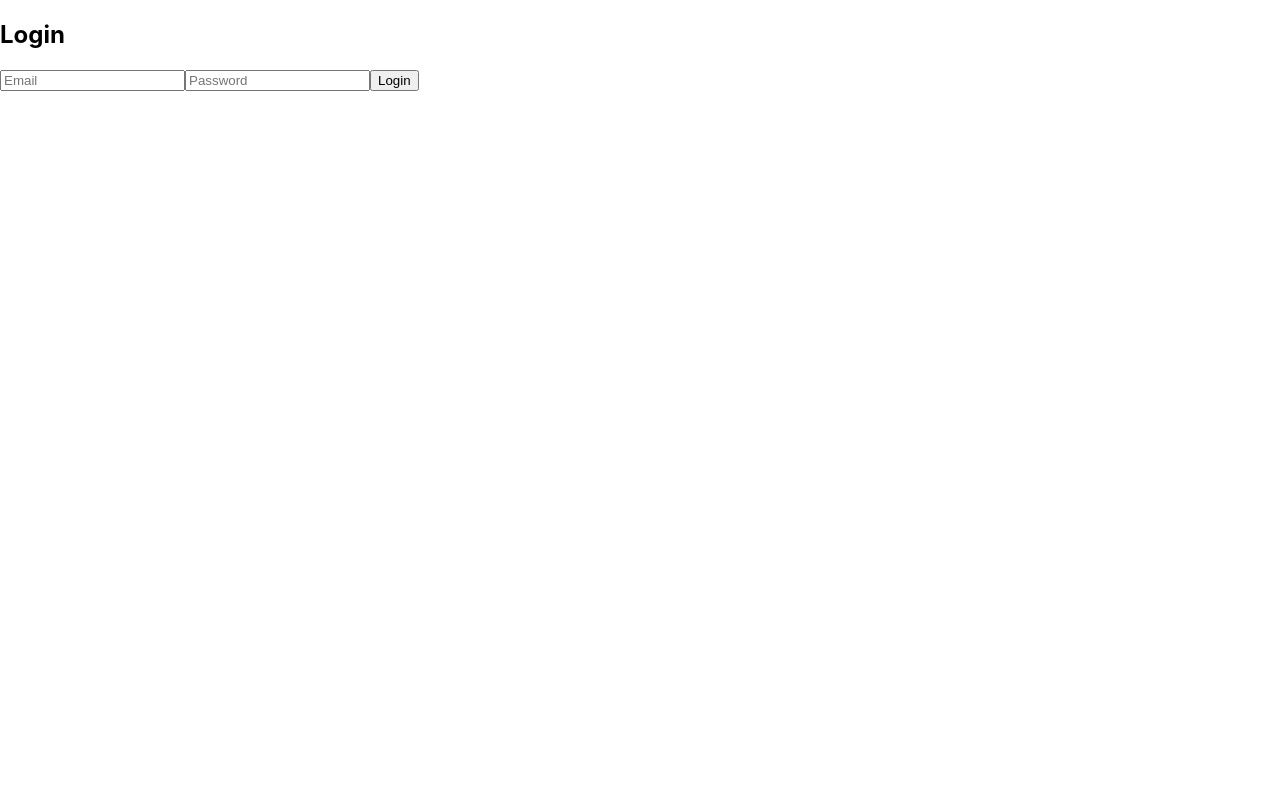
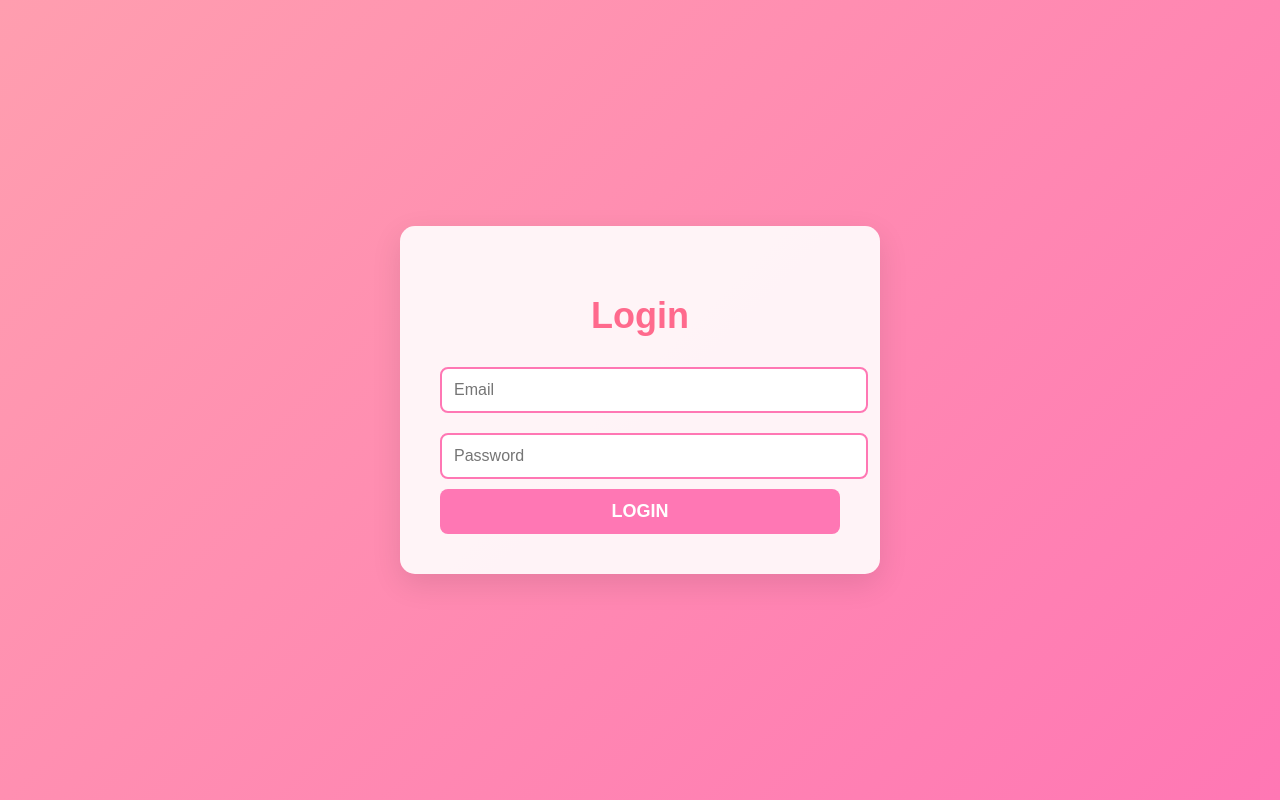
Before and after one commit to duyen2310/101446598_comp3123_assignment2_reactjs, a React (Create React App) app: page /login in a window 1280 px wide. Built offline with nearby package versions, Linux system fonts and the light colour scheme.

Commit message:
Login Signup Pinkie

```diff
--- a/src/components/Login.js
+++ b/src/components/Login.js
@@ -1,8 +1,10 @@
+// src/components/Login.js
 import React, { useState } from 'react';
 import axios from 'axios';
 import { useDispatch } from 'react-redux';
 import { login } from '../store/authSlice';  // Import login action
 import { useNavigate } from 'react-router-dom';
+import './style/Login.css';
 
 const Login = () => {
   const dispatch = useDispatch();
@@ -41,11 +43,11 @@ const Login = () => {
   };
 
   return (
-    <div>
+    <div className="login-page">
+      <div className="login-form-container">
         <h2>Login</h2>
-      {error && <p style={{ color: 'red' }}>{error}</p>}
-
-      <form >
+        {error && <p className="error-message">{error}</p>}
+        <form onSubmit={handleSubmit}>
           <input
             type="email"
             placeholder="Email"
@@ -60,8 +62,9 @@ const Login = () => {
             onChange={(e) => setPassword(e.target.value)}
             required
           />
-        <button type="submit" onClick={handleSubmit}>Login</button>
+          <button type="submit">Login</button>
         </form>
+      </div>
     </div>
   );
 };
--- a/src/components/Signup.js
+++ b/src/components/Signup.js
@@ -1,7 +1,7 @@
-// src/pages/SignupPage.js
 import React, { useState } from 'react';
 import axios from 'axios';
 import { useNavigate } from 'react-router-dom';
+import './style/Signup.css';
 
 const Signup = () => {
   const [username, setUsername] = useState('');
@@ -21,9 +21,8 @@ const Signup = () => {
     try {
       const response = await axios.post('https://101446598-comp-3123-assignment1.vercel.app/api/v1/user/signup', { username, email, password });
       if (response.data.user_id) {
-        navigate('/login');  // Redirect to login page after successful signup
-      } else {
-        setError(response.data.message);  // Show error message
+        navigate('/login');
+        setError(response.data.message);
       }
     } catch (err) {
       setError('An error occurred. Please try again.');
@@ -31,9 +30,10 @@ const Signup = () => {
   };
 
   return (
-    <div>
+    <div className="signup-page">
+      <div className="signup-form-container">
         <h2>Signup</h2>
-      {error && <p style={{ color: 'red' }}>{error}</p>}
+        {error && <p className="error-message">{error}</p>}  {/* Error message styling */}
         <form onSubmit={handleSignup}>
           <input
             type="text"
@@ -59,6 +59,7 @@ const Signup = () => {
           <button type="submit">Signup</button>
         </form>
       </div>
+    </div>
   );
 };
 
--- /dev/null
+++ b/src/components/style/Login.css
@@ -0,0 +1,63 @@
+.login-page {
+    display: flex;
+    justify-content: center;
+    align-items: center;
+    height: 100vh;
+    background: linear-gradient(135deg, #ff9eaf, #ff77b4);
+    font-family: 'Poppins', sans-serif;
+  }
+
+  .login-form-container {
+    background-color: rgba(255, 255, 255, 0.9);
+    padding: 40px;
+    border-radius: 15px;
+    width: 80%;
+    max-width: 400px;
+    box-shadow: 0 10px 30px rgba(0, 0, 0, 0.1);
+  }
+
+  .login-form-container h2 {
+    text-align: center;
+    font-size: 36px;
+    color: #ff6a8d; /* Soft pink */
+    margin-bottom: 20px;
+  }
+
+  input {
+    width: 100%;
+    padding: 12px;
+    margin: 10px 0;
+    border: 2px solid #ff77b4;
+    border-radius: 8px;
+    font-size: 16px;
+    outline: none;
+    transition: all 0.3s ease;
+  }
+
+  input:focus {
+    border-color: #ff4e88; /* Darker pink on focus */
+  }
+
+  button {
+    width: 100%;
+    padding: 12px;
+    background-color: #ff77b4; /* Light pink button */
+    color: white;
+    font-size: 18px;
+    font-weight: 600;
+    border: none;
+    border-radius: 8px;
+    cursor: pointer;
+    transition: all 0.3s ease;
+    text-transform: uppercase;
+  }
+
+  button:hover {
+    background-color: #ff4e88; /* Darker pink on hover */
+  }
+
+  .error-message {
+    color: red;
+    text-align: center;
+    margin-bottom: 10px;
+  }
--- /dev/null
+++ b/src/components/style/Signup.css
@@ -0,0 +1,64 @@
+/* src/pages/SignupPage.css */
+.signup-page {
+    display: flex;
+    justify-content: center;
+    align-items: center;
+    height: 100vh;
+    background: linear-gradient(135deg, #ff9eaf, #ff77b4); /* Soft pink gradient */
+    font-family: 'Poppins', sans-serif;
+  }
+
+  .signup-form-container {
+    background-color: rgba(255, 255, 255, 0.9); /* Light transparent background */
+    padding: 40px;
+    border-radius: 15px;
+    width: 80%;
+    max-width: 400px;
+    box-shadow: 0 10px 30px rgba(0, 0, 0, 0.1);
+  }
+
+  .signup-form-container h2 {
+    text-align: center;
+    font-size: 36px;
+    color: #ff6a8d; /* Soft pink */
+    margin-bottom: 20px;
+  }
+
+  input {
+    width: 100%;
+    padding: 12px;
+    margin: 10px 0;
+    border: 2px solid #ff77b4;
+    border-radius: 8px;
+    font-size: 16px;
+    outline: none;
+    transition: all 0.3s ease;
+  }
+
+  input:focus {
+    border-color: #ff4e88; /* Darker pink on focus */
+  }
+
+  button {
+    width: 100%;
+    padding: 12px;
+    background-color: #ff77b4; /* Light pink button */
+    color: white;
+    font-size: 18px;
+    font-weight: 600;
+    border: none;
+    border-radius: 8px;
+    cursor: pointer;
+    transition: all 0.3s ease;
+    text-transform: uppercase;
+  }
+
+  button:hover {
+    background-color: #ff4e88; /* Darker pink on hover */
+  }
+
+  .error-message {
+    color: red;
+    text-align: center;
+    margin-bottom: 10px;
+  }
```
Lines whose indentation alone changed are shown as unchanged.
